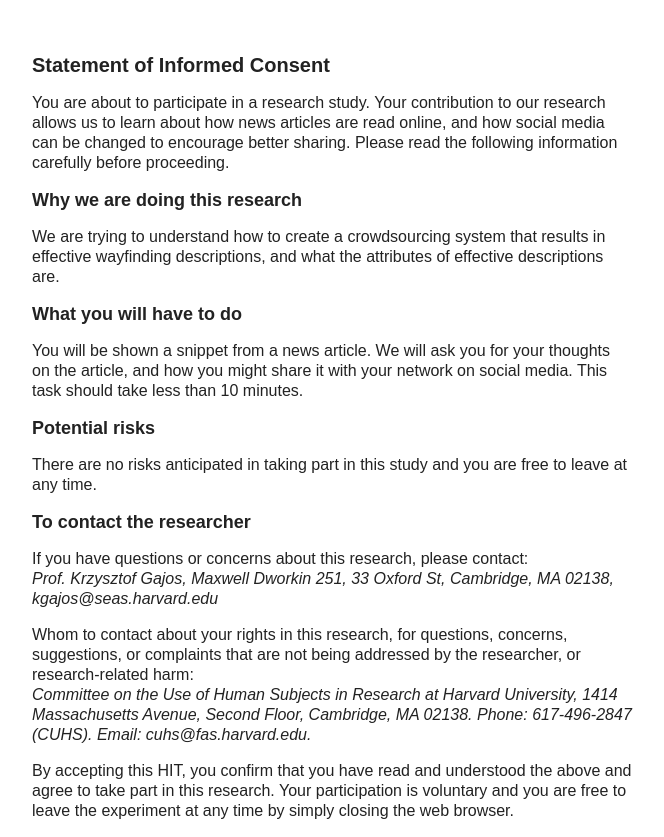
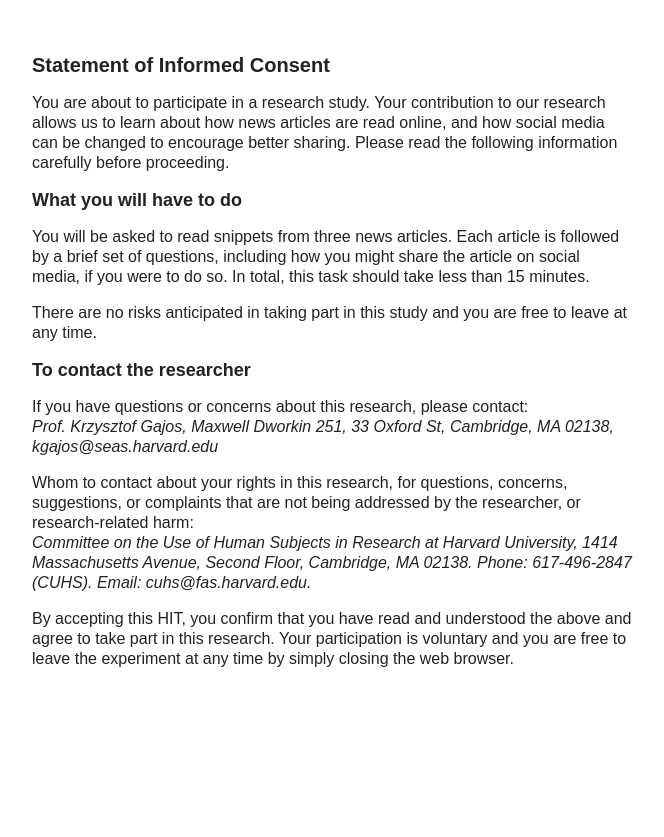
Before and after one commit to karkesu/system2share, a Flask app: template templates/consent.html in a window 1280 px wide. Shown: the whole page, without its empty margins (308-972 px from the left). After the commit the page ends 667 px from the top, so only its background shows below. Run offline with Flask 2, Linux system fonts and the light colour scheme; the template is opened without the code that fills it, so the values that code supplies are empty.

Commit message:
update consent

```diff
--- a/templates/consent.html
+++ b/templates/consent.html
@@ -7,15 +7,10 @@
 
   <p>You are about to participate in a research study. Your contribution to our research allows us to learn about how news articles are read online, and how social media can be changed to encourage better sharing. Please read the following information carefully before proceeding.</p>
 
-  <h2>Why we are doing this research</h2>
-
-  <p>We are trying to understand how to create a crowdsourcing system that results in effective wayfinding descriptions, and what the attributes of effective descriptions are.</p>
-
   <h2>What you will have to do</h2>
 
-  <p>You will be shown a snippet from a news article. We will ask you for your thoughts on the article, and how you might share it with your network on social media. This task should take less than 10 minutes.</p>
+  <p>You will be asked to read snippets from three news articles. Each article is followed by a brief set of questions, including how you might share the article on social media, if you were to do so. In total, this task should take less than 15 minutes.</p>
 
-  <h2>Potential risks</h2>
   <p>There are no risks anticipated in taking part in this study and you are free to leave at any time.</p>
 
   <h2>To contact the researcher</h2>
@@ -23,7 +18,7 @@
   <p>If you have questions or concerns about this research, please contact:
   <br><i>Prof. Krzysztof Gajos, Maxwell Dworkin 251, 33 Oxford St, Cambridge, MA 02138, kgajos@seas.harvard.edu</i></p>
 
-  <p>Whom to contact about your rights in this research, for questions, concerns, suggestions, or complaints that are not being   addressed by the researcher, or research-related harm:
+  <p>Whom to contact about your rights in this research, for questions, concerns, suggestions, or complaints that are not being addressed by the researcher, or research-related harm:
   <br><i>Committee on the Use of Human Subjects in Research at Harvard University, 1414 Massachusetts Avenue, Second Floor,   Cambridge, MA 02138. Phone: 617-496-2847 (CUHS). Email: cuhs@fas.harvard.edu.</i></p>
 
   <p>By accepting this HIT, you confirm that you have read and understood the above and agree to take part in this research. Your participation is voluntary and you are free to leave the experiment at any time by simply closing the web browser.</p>
```
